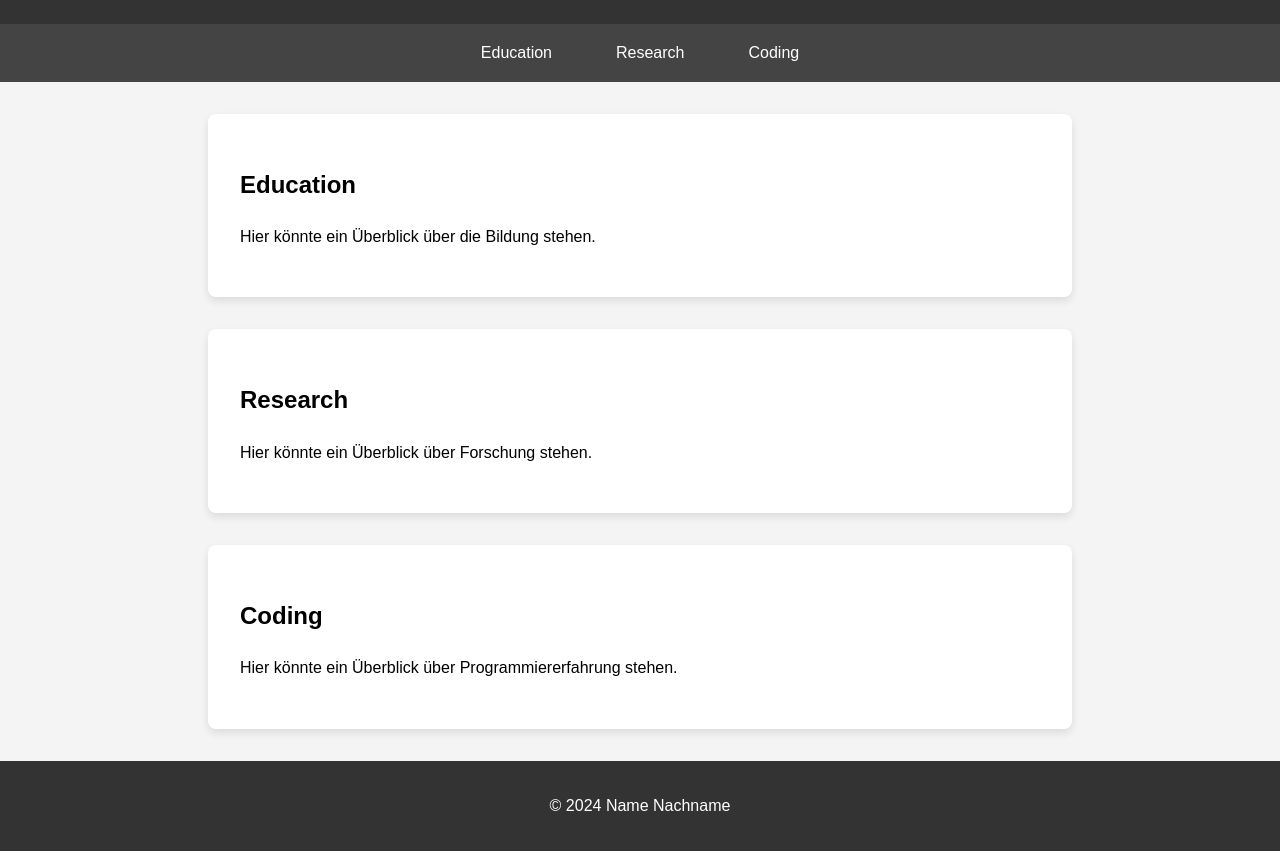
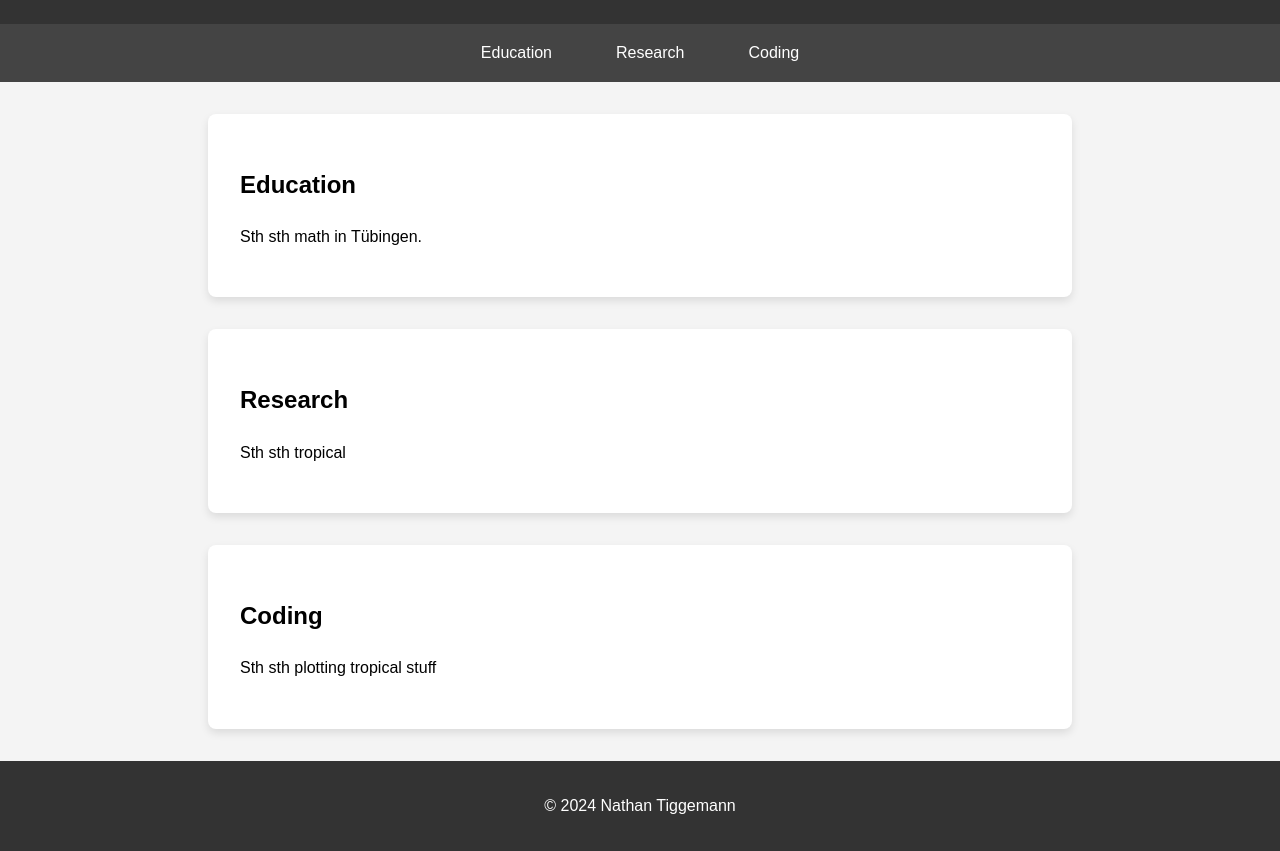
Before and after one commit to ntiggemann/ntiggemann.github.io, a plain HTML site: page index.html in a window 1280 px wide. Shown: the part 102-953 px from the top of the page. Drawn offline with Linux system fonts and the light colour scheme.

Commit message:
Update index.html

```diff
--- a/index.html
+++ b/index.html
@@ -3,7 +3,7 @@
 <head>
     <meta charset="UTF-8">
     <meta name="viewport" content="width=device-width, initial-scale=1.0">
-    <title>Name Nachname</title>
+    <title>Nathan Tiggemann</title>
     <style>
         body {
             font-family: Arial, sans-serif;
@@ -60,18 +60,18 @@
     </nav>
     <section id="education">
         <h2>Education</h2>
-        <p>Hier könnte ein Überblick über die Bildung stehen.</p>
+        <p>Sth sth math in Tübingen.</p>
     </section>
     <section id="research">
         <h2>Research</h2>
-        <p>Hier könnte ein Überblick über Forschung stehen.</p>
+        <p>Sth sth tropical</p>
     </section>
     <section id="coding">
         <h2>Coding</h2>
-        <p>Hier könnte ein Überblick über Programmiererfahrung stehen.</p>
+        <p>Sth sth plotting tropical stuff</p>
     </section>
     <footer>
-        <p>&copy; 2024 Name Nachname</p>
+        <p>&copy; 2024 Nathan Tiggemann</p>
     </footer>
 </body>
 </html>
```
